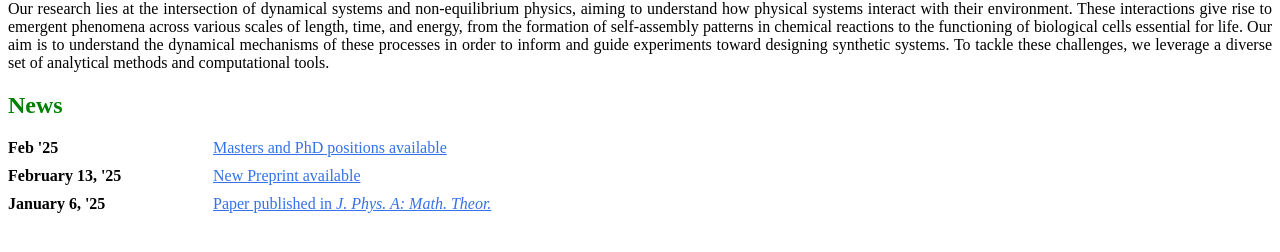
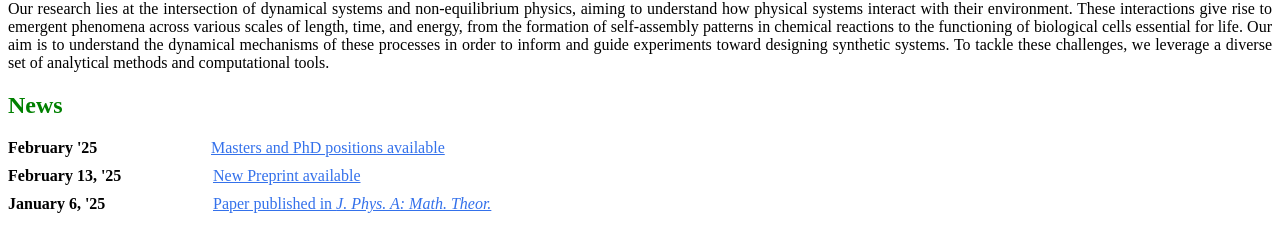
Before and after one commit to SwetamberD/swetamberd.github.io, a Jekyll site: the page built from docs/index.markdown, in a window 1280 px wide. Shown: the part 93-345 px from the top of the page. Built offline with Jekyll 4.4.1, drawn with Linux system fonts in a browser that asks for light colours.

Commit message:
index page updated

```diff
--- a/docs/index.markdown
+++ b/docs/index.markdown
@@ -61,8 +61,8 @@ weight: 1
             <h2 style="color: green;">News</h2>
 
             <div class="news-item">
-                <div style="display: flex; align-items: center; gap: 5px;">
-                    <div class="news-date"> Feb '25</div>
+                <div style="display: flex; align-items: center; gap: 3px;">
+                    <div class="news-date"> February '25</div>
                     <div class="news-link">
                         <a href="" target="_blank">
                             Masters and PhD positions available
```
